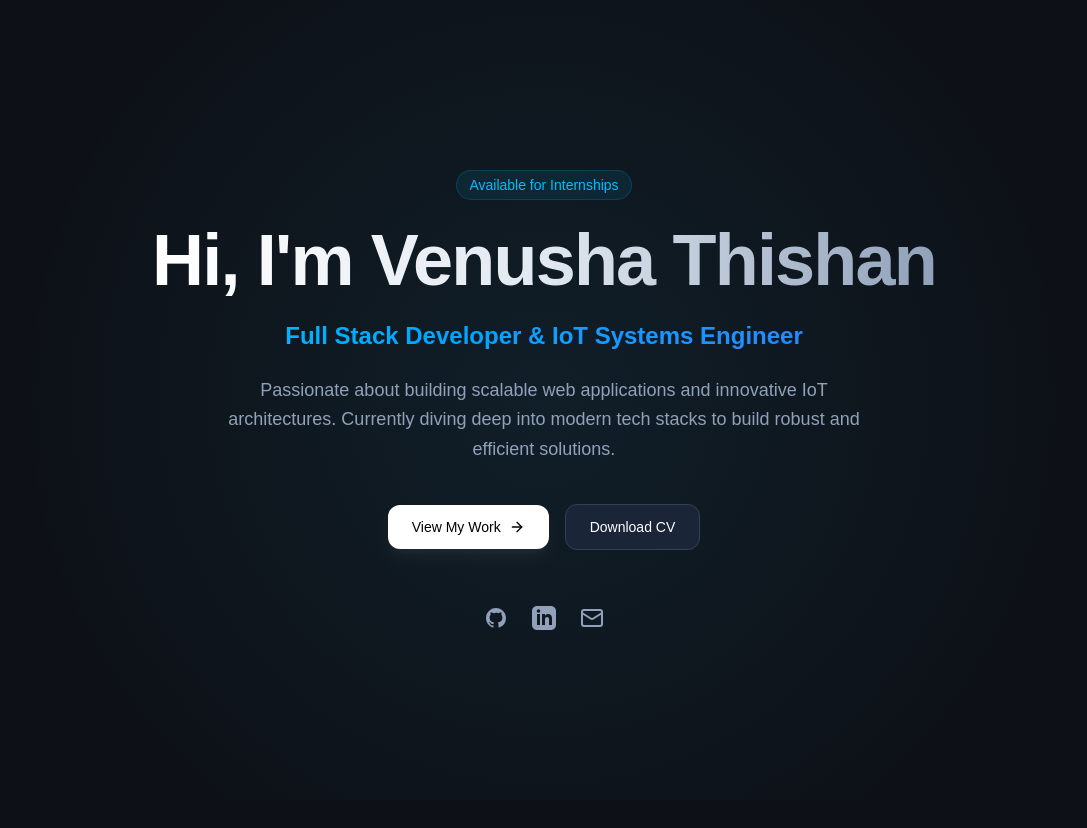
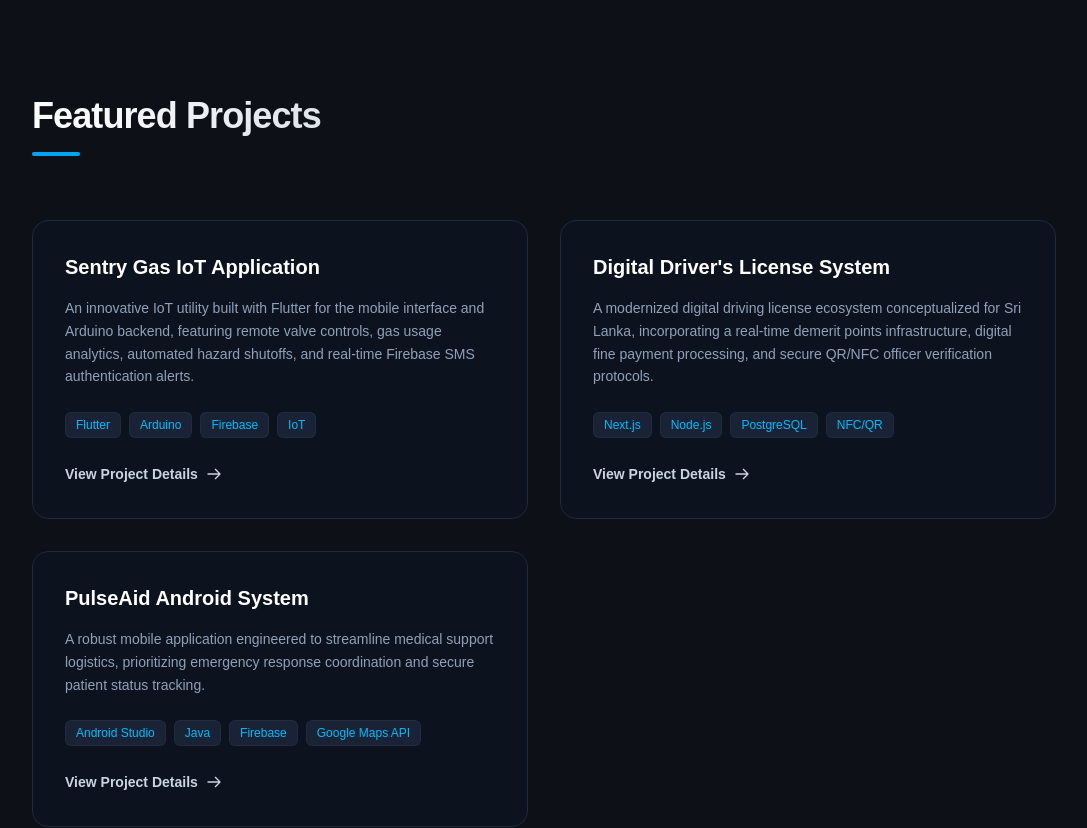
Before and after one commit to deVThish/venusha-portfolio, a Next.js app: page / in a window 1280 px wide. Shown: the top 828 px of the page, without its empty margins (96-1183 px from the left). Built offline with nearby package versions, Linux system fonts and the light colour scheme.

Commit message:
feat: implement projects section with strict typescript compliance

```diff
--- a/app/components/Projects.tsx
+++ b/app/components/Projects.tsx
@@ -0,0 +1,119 @@
+"use client";
+
+import { motion } from "framer-motion";
+
+const projects = [
+  {
+    title: "Sentry Gas IoT Application",
+    description:
+      "An innovative IoT utility built with Flutter for the mobile interface and Arduino backend, featuring remote valve controls, gas usage analytics, automated hazard shutoffs, and real-time Firebase SMS authentication alerts.",
+    tech: ["Flutter", "Arduino", "Firebase", "IoT"],
+    link: "#",
+  },
+  {
+    title: "Digital Driver's License System",
+    description:
+      "A modernized digital driving license ecosystem conceptualized for Sri Lanka, incorporating a real-time demerit points infrastructure, digital fine payment processing, and secure QR/NFC officer verification protocols.",
+    tech: ["Next.js", "Node.js", "PostgreSQL", "NFC/QR"],
+    link: "#",
+  },
+  {
+    title: "PulseAid Android System",
+    description:
+      "A robust mobile application engineered to streamline medical support logistics, prioritizing emergency response coordination and secure patient status tracking.",
+    tech: ["Android Studio", "Java", "Firebase", "Google Maps API"],
+    link: "#",
+  },
+];
+
+export default function Projects() {
+  return (
+    <section
+      id="projects"
+      className="relative py-24 px-6 bg-[#0d1117] text-white"
+    >
+      <div className="max-w-5xl mx-auto z-10 relative">
+        <div className="space-y-4 mb-16 text-center md:text-left">
+          <h2 className="text-3xl md:text-4xl font-bold tracking-tight bg-gradient-to-r from-white to-slate-400 bg-clip-text text-transparent">
+            Featured Projects
+          </h2>
+          <div className="h-1 w-12 bg-sky-500 rounded-full mx-auto md:mx-0" />
+        </div>
+
+        <motion.div
+          initial="hidden"
+          whileInView="visible"
+          viewport={{ once: true, margin: "-100px" }}
+          variants={{
+            hidden: { opacity: 0 },
+            visible: {
+              opacity: 1,
+              transition: { staggerChildren: 0.2 },
+            },
+          }}
+          className="grid grid-cols-1 md:grid-cols-2 gap-8"
+        >
+          {projects.map((project, index) => (
+            <motion.div
+              key={index}
+              variants={{
+                hidden: { opacity: 0, y: 40 },
+                visible: {
+                  opacity: 1,
+                  y: 0,
+                  transition: { type: "spring", stiffness: 80, damping: 15 },
+                },
+              }}
+              whileHover={{ y: -8 }}
+              className="group relative flex flex-col justify-between p-8 rounded-2xl bg-slate-900/40 border border-slate-800 backdrop-blur-sm transition-all duration-300 hover:border-sky-500/30 hover:bg-slate-900/60"
+            >
+              <div className="space-y-4">
+                <h3 className="text-xl font-bold text-white group-hover:text-sky-400 transition-colors duration-300">
+                  {project.title}
+                </h3>
+                <p className="text-slate-400 text-sm leading-relaxed">
+                  {project.description}
+                </p>
+              </div>
+
+              <div className="mt-6 space-y-4">
+                <div className="flex flex-wrap gap-2">
+                  {project.tech.map((techItem, tIndex) => (
+                    <span
+                      key={tIndex}
+                      className="px-2.5 py-1 text-xs font-medium rounded-md bg-slate-800/80 text-sky-400 border border-slate-700/30"
+                    >
+                      {techItem}
+                    </span>
+                  ))}
+                </div>
+
+                <div className="pt-2">
+                  <a
+                    href={project.link}
+                    className="inline-flex items-center text-sm font-semibold text-slate-300 group-hover:text-sky-400 transition-colors duration-300"
+                  >
+                    View Project Details
+                    <svg
+                      className="ml-2 w-4 h-4 transform group-hover:translate-x-1 transition-transform"
+                      fill="none"
+                      stroke="currentColor"
+                      viewBox="0 0 24 24"
+                    >
+                      <path
+                        strokeLinecap="round"
+                        strokeLinejoin="round"
+                        strokeWidth="2"
+                        d="M14 5l7 7m0 0l-7 7m7-7H3"
+                      />
+                    </svg>
+                  </a>
+                </div>
+              </div>
+            </motion.div>
+          ))}
+        </motion.div>
+      </div>
+    </section>
+  );
+}
--- a/app/page.tsx
+++ b/app/page.tsx
@@ -1,11 +1,123 @@
-import Hero from "./components/Hero";
-import About from "./components/About";
+"use client";
 
-export default function Home() {
+import { motion, Variants } from "framer-motion";
+
+const projects = [
+  {
+    title: "Sentry Gas IoT Application",
+    description:
+      "An innovative IoT utility built with Flutter for the mobile interface and Arduino backend, featuring remote valve controls, gas usage analytics, automated hazard shutoffs, and real-time Firebase SMS authentication alerts.",
+    tech: ["Flutter", "Arduino", "Firebase", "IoT"],
+    link: "#",
+  },
+  {
+    title: "Digital Driver's License System",
+    description:
+      "A modernized digital driving license ecosystem conceptualized for Sri Lanka, incorporating a real-time demerit points infrastructure, digital fine payment processing, and secure QR/NFC officer verification protocols.",
+    tech: ["Next.js", "Node.js", "PostgreSQL", "NFC/QR"],
+    link: "#",
+  },
+  {
+    title: "PulseAid Android System",
+    description:
+      "A robust mobile application engineered to streamline medical support logistics, prioritizing emergency response coordination and secure patient status tracking.",
+    tech: ["Android Studio", "Java", "Firebase", "Google Maps API"],
+    link: "#",
+  },
+];
+
+export default function Projects() {
+  const containerVariants: Variants = {
+    hidden: { opacity: 0 },
+    visible: {
+      opacity: 1,
+      transition: { staggerChildren: 0.2 },
+    },
+  };
+
+  const projectVariants: Variants = {
+    hidden: { opacity: 0, y: 40 },
+    visible: {
+      opacity: 1,
+      y: 0,
+      transition: { type: "spring", stiffness: 80, damping: 15 },
+    },
+  };
+
   return (
-    <main className="bg-[#0d1117] min-h-screen antialiased selection:bg-sky-500/30 selection:text-sky-300">
-      <Hero />
-      <About /> {}
-    </main>
+    <section
+      id="projects"
+      className="relative py-24 px-6 bg-[#0d1117] text-white"
+    >
+      <div className="max-w-5xl mx-auto z-10 relative">
+        <div className="space-y-4 mb-16 text-center md:text-left">
+          <h2 className="text-3xl md:text-4xl font-bold tracking-tight bg-gradient-to-r from-white to-slate-400 bg-clip-text text-transparent">
+            Featured Projects
+          </h2>
+          <div className="h-1 w-12 bg-sky-500 rounded-full mx-auto md:mx-0" />
+        </div>
+
+        <motion.div
+          variants={containerVariants}
+          initial="hidden"
+          whileInView="visible"
+          viewport={{ once: true, margin: "-100px" }}
+          className="grid grid-cols-1 md:grid-cols-2 gap-8"
+        >
+          {projects.map((project, index) => (
+            <motion.div
+              key={index}
+              variants={projectVariants}
+              whileHover={{ y: -8 }}
+              className="group relative flex flex-col justify-between p-8 rounded-2xl bg-slate-900/40 border border-slate-800 backdrop-blur-sm transition-all duration-300 hover:border-sky-500/30 hover:bg-slate-900/60"
+            >
+              <div className="space-y-4">
+                <h3 className="text-xl font-bold text-white group-hover:text-sky-400 transition-colors duration-300">
+                  {project.title}
+                </h3>
+                <p className="text-slate-400 text-sm leading-relaxed">
+                  {project.description}
+                </p>
+              </div>
+
+              <div className="mt-6 space-y-4">
+                <div className="flex flex-wrap gap-2">
+                  {project.tech.map((techItem, tIndex) => (
+                    <span
+                      key={tIndex}
+                      className="px-2.5 py-1 text-xs font-medium rounded-md bg-slate-800/80 text-sky-400 border border-slate-700/30"
+                    >
+                      {techItem}
+                    </span>
+                  ))}
+                </div>
+
+                <div className="pt-2">
+                  <a
+                    href={project.link}
+                    className="inline-flex items-center text-sm font-semibold text-slate-300 group-hover:text-sky-400 transition-colors duration-300"
+                  >
+                    View Project Details
+                    <svg
+                      className="ml-2 w-4 h-4 transform group-hover:translate-x-1 transition-transform"
+                      fill="none"
+                      stroke="currentColor"
+                      viewBox="0 0 24 24"
+                    >
+                      <path
+                        strokeLinecap="round"
+                        strokeLinejoin="round"
+                        strokeWidth="2"
+                        d="M14 5l7 7m0 0l-7 7m7-7H3"
+                      />
+                    </svg>
+                  </a>
+                </div>
+              </div>
+            </motion.div>
+          ))}
+        </motion.div>
+      </div>
+    </section>
   );
 }
```
